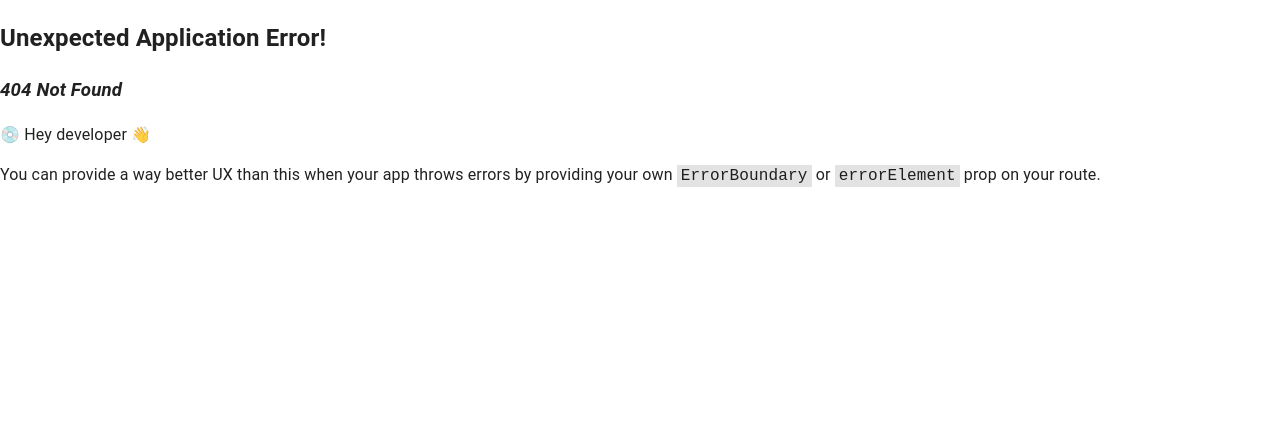
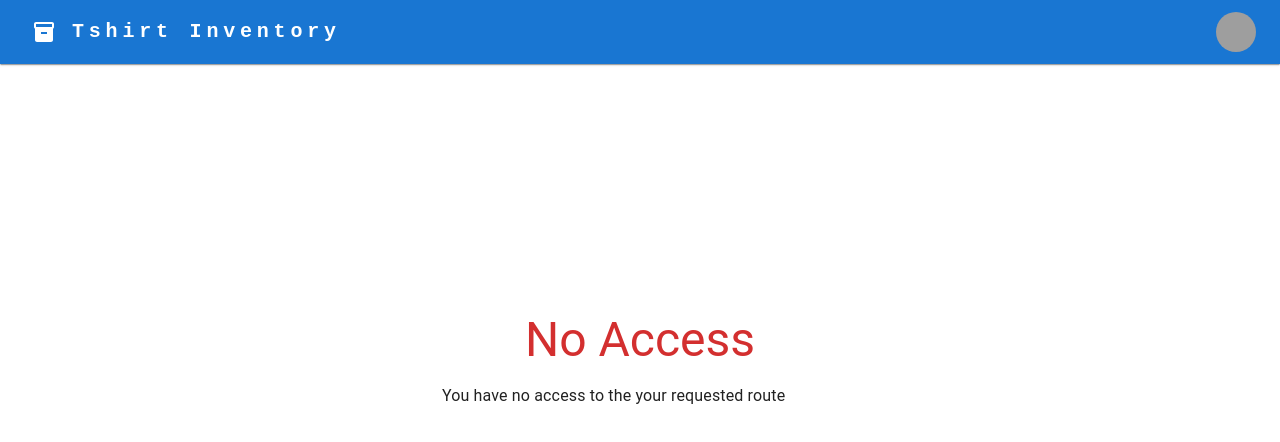
Before and after one commit to lioncio1229/tshirt-inventory-frontend, a React (Vite) app: page /main/prohibited in a window 1280 px wide. Before the commit this address had no page. Shown: the top 442 px of the page. Built offline with nearby package versions, Linux system fonts and the light colour scheme; grey boxes are pictures that could not be loaded.

Commit message:
Roles and Restriction

```diff
--- a/package.json
+++ b/package.json
@@ -15,6 +15,7 @@
     "@mui/icons-material": "^5.14.16",
     "@mui/material": "^5.14.17",
     "@reduxjs/toolkit": "^1.9.7",
+    "jwt-decode": "^4.0.0",
     "react": "^18.2.0",
     "react-dom": "^18.2.0",
     "react-redux": "^8.1.3",
--- /dev/null
+++ b/src/components/ProhibitedPage.jsx
@@ -0,0 +1,20 @@
+import { Container, Stack, Typography } from "@mui/material";
+
+export default function ProhibitedPage(){
+
+    return (
+        <Container maxWidth="xs">
+            <Stack
+                spacing={2}
+                sx={{
+                    justifyContent: "center",
+                    alignContent: "center",
+                    height: "70vh"
+                }}
+            >
+                <Typography variant="h3" color="error" textAlign="center">No Access</Typography>
+                <Typography>You have no access to the your requested route</Typography>
+            </Stack>
+        </Container>
+    )
+}
--- a/src/layouts/Header.jsx
+++ b/src/layouts/Header.jsx
@@ -10,13 +10,18 @@ import Avatar from "@mui/material/Avatar";
 import Button from "@mui/material/Button";
 import Tooltip from "@mui/material/Tooltip";
 import MenuItem from "@mui/material/MenuItem";
+import { Logout } from "@mui/icons-material";
 import { Inventory } from "@mui/icons-material";
+import CustomDialog from "../components/CustomDialog";
+import { useNavigate } from "react-router-dom";
 
 const settings = ["Profile", "Account", "Dashboard", "Logout"];
 
 export default function Header({ currentPathName, pages = [], onTabClick }) {
   const [anchorElNav, setAnchorElNav] = useState(null);
   const [anchorElUser, setAnchorElUser] = useState(null);
+  const [open, setOpen] = useState(false);
+  const navigate = useNavigate();
 
   const handleOpenNavMenu = (event) => {
     setAnchorElNav(event.currentTarget);
@@ -33,7 +38,27 @@ export default function Header({ currentPathName, pages = [], onTabClick }) {
     setAnchorElUser(null);
   };
 
+  const handleSettingMenuClick = (setting) => {
+    if (setting === "Logout") {
+      setOpen(true);
+    }
+  };
+
+  const handleLogout = () => {
+    localStorage.setItem("token", "");
+    navigate("/");
+    setOpen(false);
+  };
+
   return (
+    <>
+      <CustomDialog
+        open={open}
+        description="This action will logout the user. Do you want to proceed?"
+        icon={<Logout color="error" fontSize={"large"} />}
+        onConfirm={handleLogout}
+        onClose={() => setOpen(false)}
+      />
       <AppBar position="static" elevation={1}>
         <Toolbar>
           <IconButton href="/main" sx={{ mr: 1 }}>
@@ -124,8 +149,6 @@ export default function Header({ currentPathName, pages = [], onTabClick }) {
           >
             {pages.map((page, i) => (
               <div key={i}>
-              {page.isEnabled && (
-                <div>
                 {page.pathName === currentPathName ? (
                   <Button
                     key={i}
@@ -151,8 +174,6 @@ export default function Header({ currentPathName, pages = [], onTabClick }) {
                   >
                     {page.label}
                   </Button>
-                  )}
-                </div>
                 )}
               </div>
             ))}
@@ -181,7 +202,10 @@ export default function Header({ currentPathName, pages = [], onTabClick }) {
               onClose={handleCloseUserMenu}
             >
               {settings.map((setting) => (
-              <MenuItem key={setting} onClick={handleCloseUserMenu}>
+                <MenuItem
+                  key={setting}
+                  onClick={() => handleSettingMenuClick(setting)}
+                >
                   <Typography textAlign="center">{setting}</Typography>
                 </MenuItem>
               ))}
@@ -189,5 +213,6 @@ export default function Header({ currentPathName, pages = [], onTabClick }) {
           </Box>
         </Toolbar>
       </AppBar>
+    </>
   );
 }
--- a/src/layouts/Main.jsx
+++ b/src/layouts/Main.jsx
@@ -1,22 +1,33 @@
-import Header from "./Header"
+import { useMemo, useEffect } from "react";
+import Header from "./Header";
 import { Outlet, useLocation, useNavigate } from "react-router-dom";
-import {Box} from "@mui/material";
+import { Box } from "@mui/material";
+import { jwtDecode } from "jwt-decode";
 
-export default function Main()
-{
+export default function Main() {
   const navigate = useNavigate();
   const location = useLocation();
 
-    const pages = [
+  const handleTabClick = (page) => {
+    navigate(page.pathName);
+  };
+
+  const removeTrailingSlash = (inputString) => {
+    return inputString.replace(/\/$/, "");
+  };
+
+  const pages = useMemo(() => {
+
+    const allPage = [
       {
         label: "Inventory",
-          isEnabled: true,
         pathName: "/main",
+        roles: ["admin"],
       },
       {
         label: "Sales",
-          isEnabled: true,
         pathName: "/main/sales",
+        roles: ["admin", "sales"],
       },
       {
         label: "Report",
@@ -24,25 +35,45 @@ export default function Main()
       },
       {
         label: "Manage Users",
-          isEnabled: true,
         pathName: "/main/manage-users",
+        roles: ["admin"],
       },
     ];
 
-    const handleTabClick = (page) => {
-        navigate(page.pathName);
+    const token = localStorage.getItem("token");
+
+    try {
+      const decoded = jwtDecode(token);
+      const role = decoded.role.toLowerCase();
+      return allPage.filter((page) => page.roles && page.roles.includes(role));
+    } catch (e) {
+      console.error(e);
     }
 
-    const removeTrailingSlash = (inputString) => {
-        return inputString.replace(/\/$/, '');
+    return [];
+  }, []);
+
+  useEffect(() => {
+    if(pages.length <= 0)
+    {
+      navigate("/main/prohibited");
+      return;
     }
+
+    navigate(pages[0].pathName)
+
+  }, [pages]);
 
   return (
     <>
-            <Header pages={pages} currentPathName={removeTrailingSlash(location.pathname)} onTabClick={handleTabClick}/>
+      <Header
+        pages={pages}
+        currentPathName={removeTrailingSlash(location.pathname)}
+        onTabClick={handleTabClick}
+      />
       <Box mt={2} ml={3} mr={3}>
         <Outlet />
       </Box>
     </>
-    )
+  );
 }
--- a/src/pages/auth/Login.jsx
+++ b/src/pages/auth/Login.jsx
@@ -7,10 +7,12 @@ import Box from "@mui/material/Box";
 import LockOutlinedIcon from "@mui/icons-material/LockOutlined";
 import Typography from "@mui/material/Typography";
 import { useLoginMutation } from "../../services/authManagementService";
+import { useNavigate } from "react-router-dom";
 
 export default function Login() {
 
   const [login] = useLoginMutation();
+  const navigate = useNavigate();
 
   const handleSubmit = (event) => {
     event.preventDefault();
@@ -23,6 +25,7 @@ export default function Login() {
 
     login(model).unwrap().then(resp => {
       localStorage.setItem("token", resp.token);
+      navigate("/main");
     });
   };
 
--- a/src/pages/auth/Registration.jsx
+++ b/src/pages/auth/Registration.jsx
@@ -7,10 +7,12 @@ import Box from "@mui/material/Box";
 import LockOutlinedIcon from "@mui/icons-material/LockOutlined";
 import Typography from "@mui/material/Typography";
 import { useRegisterMutation } from "../../services/authManagementService";
+import { useNavigate } from "react-router-dom";
 
 export default function Registration() {
 
   const [register] = useRegisterMutation();
+  const navigate = useNavigate();
 
   const handleSubmit = (event) => {
     event.preventDefault();
@@ -23,6 +25,7 @@ export default function Registration() {
 
     register(model).unwrap().then(resp => {
       localStorage.setItem("token", resp.token);
+      navigate("/main");
     });
   };
 
--- a/src/pages/router.jsx
+++ b/src/pages/router.jsx
@@ -9,6 +9,7 @@ import ManageUsers from "./manage_users";
 import AddUser from "./add_user";
 import EditUser from "./edit_user";
 import Sales from "./sales";
+import ProhibitedPage from "../components/ProhibitedPage";
 
 const router = createBrowserRouter([
   {
@@ -33,6 +34,10 @@ const router = createBrowserRouter([
     path: "/main",
     element: <Main />,
     children: [
+      {
+        path: "prohibited",
+        element: <ProhibitedPage />
+      },
       {
         path: "",
         element: <Inventory />
```
Also changed, not shown: 1 other file (tests, documents, lock files or other folders). Lines whose indentation alone changed are shown as unchanged.
